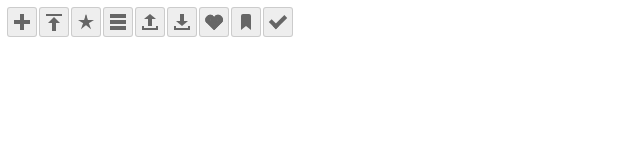
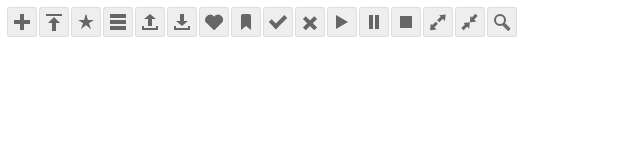
Before and after one commit to Fuxy526/f-icon, a website: page index.html in a window 1280 px wide. Shown: the whole page, without its empty margins (0-640 px from the left). Drawn offline with Linux system fonts and the light colour scheme.

Commit message:
add 7 icons (total: 16)

```diff
--- a/index.html
+++ b/index.html
@@ -33,5 +33,26 @@
 	<span class="icon icon-btn icon-round">
 		<i class="icon-ok"></i>
 	</span>
+	<span class="icon icon-btn icon-round">
+		<i class="icon-cancel"></i>
+	</span>
+	<span class="icon icon-btn icon-round">
+		<i class="icon-play"></i>
+	</span>
+	<span class="icon icon-btn icon-round">
+		<i class="icon-pause"></i>
+	</span>
+	<span class="icon icon-btn icon-round">
+		<i class="icon-stop"></i>
+	</span>
+	<span class="icon icon-btn icon-round">
+		<i class="icon-maximize"></i>
+	</span>
+	<span class="icon icon-btn icon-round">
+		<i class="icon-minimize"></i>
+	</span>
+	<span class="icon icon-btn icon-round">
+		<i class="icon-search"></i>
+	</span>
 </body>
 </html>
--- a/package.json
+++ b/package.json
@@ -9,11 +9,11 @@
   "author": "Fuxy526",
   "license": "MIT",
   "devDependencies": {
+    "colors": "^1.1.2",
     "gulp": "^3.9.1",
-    "gulp-ruby-sass": "^2.0.6",
+    "gulp-autoprefixer": "^3.1.0",
     "gulp-clean-css": "^2.0.6",
-    "gulp-autoprefixer": "^3.1.0",
     "gulp-rename": "^1.2.2",
-    "colors": "^1.1.2"
+    "gulp-ruby-sass": "^2.0.6"
   }
 }
--- a/scss/css-icon.scss
+++ b/scss/css-icon.scss
@@ -29,7 +29,7 @@ html {
 .icon-btn {
 	height: px2em(28px);
 	width: px2em(28px);
-	box-shadow: 0 0 0 px2em(1px) #ccc;
+	box-shadow: 0 0 0 px2em(1px) #ddd;
 	border: px2em(6px) solid #eee;
 	background-color: #eee;
 	cursor: pointer;
@@ -38,6 +38,7 @@ html {
 		border: px2em(6px) solid #ddd;
 		background-color: #ddd;
 		color: #444;
+		box-shadow: 0 0 0 px2em(1px) #ccc;
 	}
 }
 
@@ -237,3 +238,110 @@ html {
 	height: 10px;
 	transform: rotate(-45deg);
 }
+
+.icon-cancel {
+	@include posAbs(0, px2em(3px));
+	width: px2em(10px);
+	height: px2em(10px);
+	border-width: 0 px2em(4px) px2em(4px) 0;
+	border-style: solid;
+	transform: rotate(45deg);
+
+	&:after {
+		@include posAbs(px2em(6px), px2em(6px));
+		content: '';
+		width: px2em(10px);
+		height: px2em(10px);
+		border-width: px2em(4px) 0 0 px2em(4px);
+		border-style: solid;
+	}
+}
+
+.icon-play {
+	@include posAbs(px2em(1px), px2em(2px));
+	border-left: px2em(12px) solid;
+	border-top: px2em(7px) solid transparent;
+	border-bottom: px2em(7px) solid transparent;
+}
+
+.icon-pause {
+	@include posAbs(px2em(1px), px2em(3px));
+	border-left: px2em(4px) solid;
+	border-right: px2em(4px) solid;
+	width: px2em(10px);
+	height: px2em(14px);
+}
+
+.icon-stop {
+	@include posAbs(px2em(2px), px2em(2px));
+	border-top: px2em(12px) solid;
+	width: 12px;
+}
+
+.icon-maximize {
+	@include posAbs(0, px2em(6px));
+	height: px2em(16px);
+	width: px2em(3px);
+	border-top: px2em(7px) solid;
+	border-bottom: px2em(7px) solid;
+	transform: rotate(45deg);
+
+	&:before {
+		@include posAbs(px2em(-10px), px2em(-2.2px));
+		content: '';
+		border-right: px2em(4px) solid transparent;
+		border-left: px2em(4px) solid transparent;
+		border-bottom: px2em(5px) solid;
+	}
+
+	&:after {
+		@include posAbs(px2em(7px), px2em(-2.2px));
+		content: '';
+		border-right: px2em(4px) solid transparent;
+		border-left: px2em(4px) solid transparent;
+		border-top: px2em(5px) solid;
+	}
+}
+
+.icon-minimize {
+	@include posAbs(px2em(-2px), px2em(6.2px));
+	height: px2em(20px);
+	width: px2em(3px);
+	border-top: px2em(7px) solid;
+	border-bottom: px2em(7px) solid;
+	transform: rotate(45deg);
+
+	&:before {
+		@include posAbs(px2em(3px), px2em(-2.5px));
+		content: '';
+		border-right: px2em(4px) solid transparent;
+		border-left: px2em(4px) solid transparent;
+		border-bottom: px2em(5px) solid;
+	}
+
+	&:after {
+		@include posAbs(px2em(-2px), px2em(-2.5px));
+		content: '';
+		border-right: px2em(4px) solid transparent;
+		border-left: px2em(4px) solid transparent;
+		border-top: px2em(5px) solid;
+	}
+}
+
+.icon-search {
+	@include posAbs();
+	border: px2em(2px) solid;
+	border-radius: 50%;
+	width: px2em(12px);
+	height: px2em(12px);
+
+	&:after {
+		@include posAbs(px2em(9.2px), px2em(6.2px));
+		content: '';
+		width: px2em(9px);
+		border-top: px2em(2px) solid;
+		border-bottom: px2em(2px) solid;
+		border-radius: px2em(2px);
+		transform: rotate(45deg);
+	}
+}
```
Also changed, not shown: css/css-icon.css, css/css-icon.min.css.
